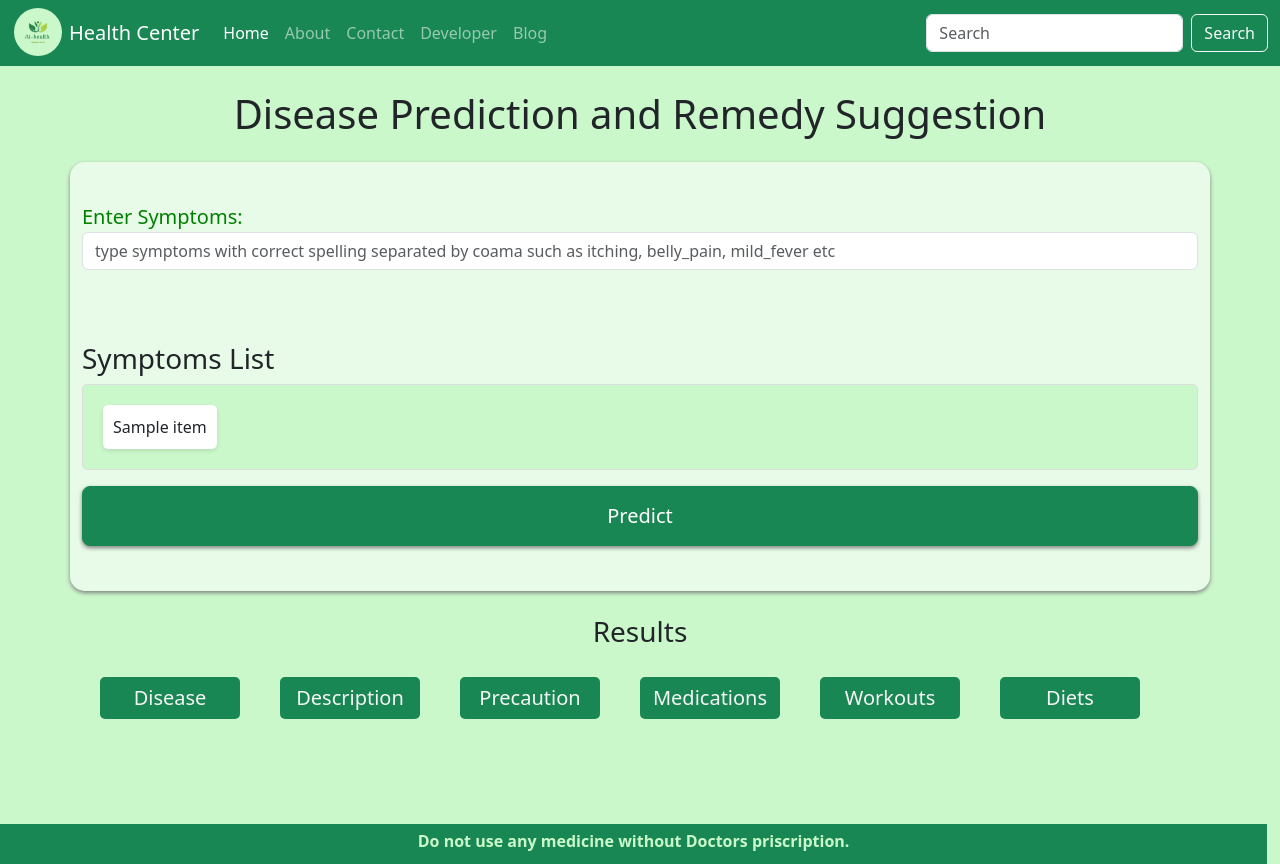
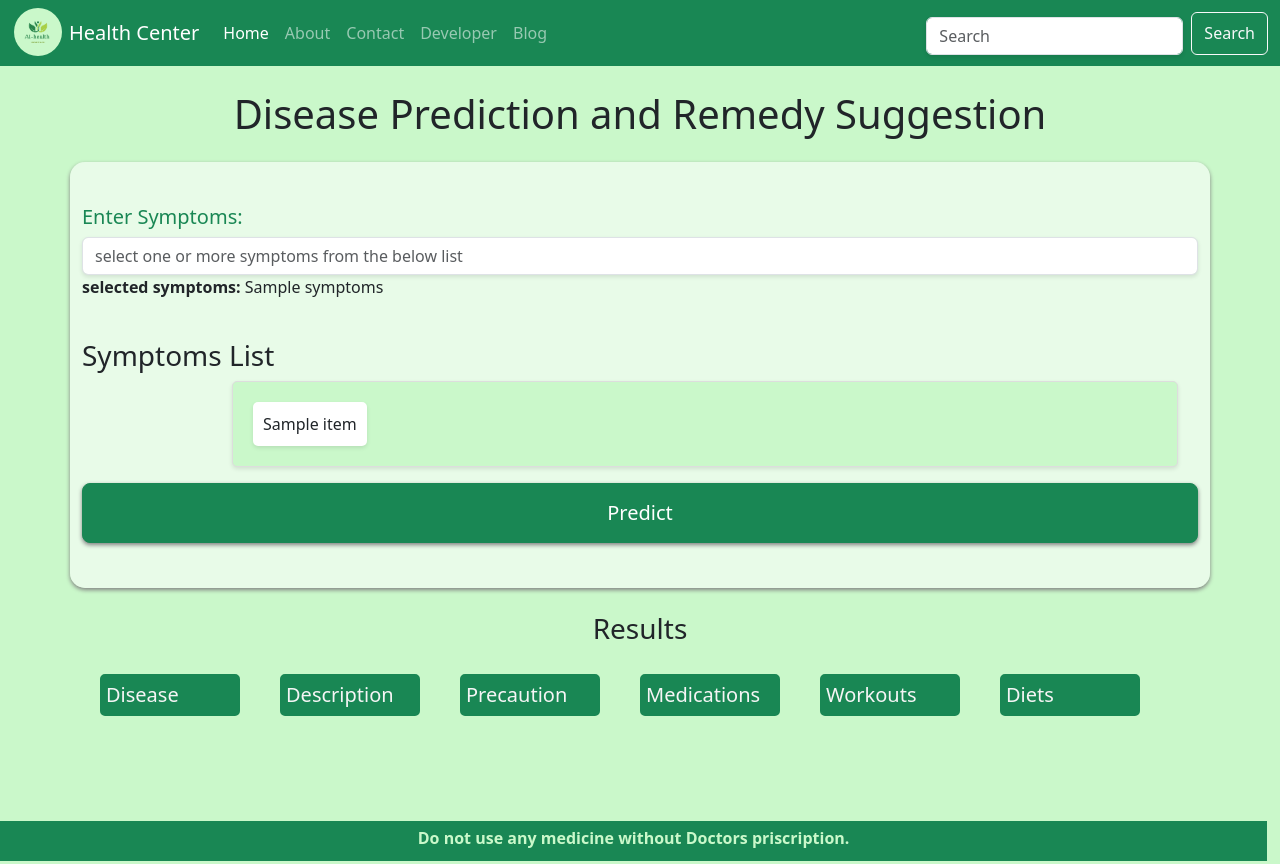
Before and after one commit to the-sleepingfox/AI-health-care, a Flask app: template templates/index.html in a window 1280 px wide. Run offline with Flask 3, Linux system fonts and the light colour scheme; the template is opened without the code that fills it: most values are stand-ins (such as "Sample title", 1, 10 or a date in 2020); parts of the project's set-up code (start-up, migrations or seed data) failed here and were passed over.

Commit message:
changes in path of model code and some other changes

```diff
--- a/main.py
+++ b/main.py
@@ -16,7 +16,7 @@ workout = pd.read_csv("datasets/workout_df.csv")
 description = pd.read_csv("datasets/description.csv")
 medications = pd.read_csv('datasets/medications.csv')
 diets = pd.read_csv("datasets/diets.csv")
-symptoms_list = "Symptom-severity.csv"
+symptoms_list = "datasets/Symptom-severity.csv"
 
 
 # load model===========================================
@@ -69,27 +69,43 @@ def symp_list(symptoms_list):
 
 @app.route("/")
 def index():
-    items= symp_list('Symptom-severity.csv')
+    items= symp_list(symptoms_list)
+    # items.sort()
     return render_template("index.html", items=items)
 
 # Define a route for the home page
 @app.route('/predict', methods=['GET', 'POST'])
 def home():
-    items= symp_list('Symptom-severity.csv')
+    items= symp_list(symptoms_list)
+    # items.sort()
     if request.method == 'POST':
         symptoms = request.form.get('symptoms')
+        if not symptoms:
+            message= "Please select atleast one symptom"
+            # print(message)
+            return render_template('index.html', message=message, items=items)
+
+
         # mysysms = request.form.get('mysysms')
         # print(mysysms)
         print(symptoms)
         if symptoms =="Symptoms":
             message = "Please either write symptoms or you have written misspelled symptoms"
-            return render_template('index.html', message=message)
+            return render_template('index.html', message=message, items=items)
         else:
 
             # Split the user's input into a list of symptoms (assuming they are comma-separated)
             user_symptoms = [s.strip() for s in symptoms.split(',')]
             # Remove any extra characters, if any
             user_symptoms = [symptom.strip("[]' ") for symptom in user_symptoms]
+
+            valid_symptoms = symp_list(symptoms_list)
+            invalid_symptoms = [symptom for symptom in user_symptoms if symptom not in valid_symptoms]
+
+            if invalid_symptoms:
+                message = f"The following symptoms are invalid:-  {', '.join(invalid_symptoms)}"
+                return render_template('index.html', message=message, items=items, symptoms=symptoms)
+
             predicted_disease = get_predicted_value(user_symptoms)
             dis_des, precautions, medications, rec_diet, workout = helper(predicted_disease)
 
@@ -99,7 +115,7 @@ def home():
 
             return render_template('index.html', predicted_disease=predicted_disease, dis_des=dis_des,
                                    my_precautions=my_precautions, medications=medications, my_diet=rec_diet,
-                                   workout=workout, items=items)
+                                   workout=workout, items=items, symptoms=symptoms)
 
     return render_template('index.html')
 
@@ -127,4 +143,4 @@ def blog():
 
 if __name__ == '__main__':
 
-    app.run(debug=True)
+    app.run(debug=False)
--- a/static/styles.css
+++ b/static/styles.css
@@ -29,11 +29,87 @@
     box-shadow: 0 2px 4px grey;
 }
 
+.form-control{
+    margin-top: 5px;
+    box-shadow: 0 2px 4px rgba(0, 0, 0, 0.1);
+}
+
+.if-message{
+    font-weight: bold;
+    color: red;
+    padding-left: 50px;
+    margin-bottom: 20px;
+}
+
+
+.list-container {
+    max-height: 340px;
+    max-width: 1000px;
+    /* margin-right: 200px; */
+    overflow-y: scroll;
+    border: 1px solid #ddd;
+    margin-left: 150px;
+    margin-right: 20px;
+    padding: 10px;
+    border-radius: 5px;
+    background-color: #caf8ca;
+    box-shadow: 0 2px 4px rgba(0, 0, 0, 0.1);
+}
+
+
+/* .form-group{
+    margin-bottom: 20px;
+} */
+
+.sym-list {
+    list-style-type: none;
+    padding: 0;
+    margin: 0;
+    background-color: #caf8ca;
+}
+
+.sym-list-item {
+    display: inline-block;
+    background-color: #ffffff;
+    margin: 10px;
+    padding: 10px;
+    border-radius: 5px;
+    box-shadow: 0 2px 4px rgba(0, 0, 0, 0.1);
+    transition: 0.2s ease-in-out;
+    /* font-style: oblique; */
+}
+
+.sym-list-item:hover{
+
+    background-color: #2ea46d;
+    color: white;
+
+}
+
+.sym-list-item:active{
+    background-color: #198754;
+    color: whitesmoke;
+}
+
+.active{
+    background-color: #198754;
+    color: whitesmoke;
+}
+
 .predict-btn {
     box-shadow: 0 2px 4px grey
 }
 
+.selected-symptoms-container{
+    background: rgba(253, 253, 253, 0.591);
+    border-radius: 15px;
+    padding: 20px;
+    margin: 10px;
+    box-shadow: 0 2px 4px grey;
+}
+
 .toggle-button {
+    display: flex;
     padding: 4px;
     margin: 5px 40px 5px 0;
     font-size: 20px;
@@ -71,47 +147,6 @@
 
 .modal-body {
     background-color: #caf8ca;
-}
-
-
-.list-container {
-    max-height: 340px;
-    /* Adjust the height as needed */
-    overflow-y: scroll;
-    border: 1px solid #ddd;
-    padding: 10px;
-    border-radius: 5px;
-    background-color: #caf8ca;
-}
-
-.sym-list {
-    list-style-type: none;
-    padding: 0;
-    margin: 0;
-    background-color: #caf8ca;
-}
-
-.sym-list-item {
-    display: inline-block;
-    background-color: #ffffff;
-    margin: 10px;
-    padding: 10px;
-    border-radius: 5px;
-    box-shadow: 0 2px 4px rgba(0, 0, 0, 0.1);
-    transition: 0.2s ease-in-out;
-    /* font-style: oblique; */
-}
-
-.sym-list-item:hover{
-
-    background-color: #2ea46d;
-    color: white;
-
-}
-
-.sym-list-item:active{
-    background-color: #198754;
-    color: whitesmoke;
 }
 
 .footer {
--- a/templates/index.html
+++ b/templates/index.html
@@ -20,17 +20,18 @@
     {% include 'navbar.html' %}
 
 
-
-
     <!-- main form of page -->
     <h1 class="mt-4 my-4 text-center text-green">Disease Prediction and Remedy Suggestion</h1>
     <div class=" main-container container my-4 mt-4">
         <form action="/predict" method="post">
             <div class="form-group">
-                <label for="symptoms" style="color: green; font-size: 20px;">Enter Symptoms:</label>
+                <label for="symptoms" style="color: #198754; font-size: 20px;">Enter Symptoms:</label>
                 <input type="text" class="form-control" , id="symptoms" name="symptoms"
-                    placeholder="type symptoms with correct spelling separated by coama such as itching, belly_pain, mild_fever etc ">
+                    placeholder="select one or more symptoms from the below list">
             </div>
+            {% if predicted_disease %}
+            <p><strong>selected symptoms: </strong>{{symptoms}}</p>
+            {% endif %}
             <br>
 
 
@@ -38,17 +39,17 @@
             Start Speech Recognition
         </button> -->
 
-            <br>
             {% if message %}
-            <p>{{ message }}</p>
+            <p class="if-message">
+                {{ message }}
+            </p>
             {% endif %}
-            <br>
 
             <h3>Symptoms List</h3>
             <div class="list-container" id="list-container">
                 <ul class="sym-list">
                     {% for item in items %}
-                    <li class="sym-list-item" onclick="toggleSymptom('{{item}}')">
+                    <li class="sym-list-item" id="sym-list-item" onclick="toggleSymptom(this, '{{item}}')">
                         {{ item }}
                     </li>
                     {% endfor %}
@@ -68,7 +69,6 @@
 
     <h3 class="text-center my-4 mt-4">Results</h3>
     <div class="container">
-
         <div class="result-container">
             <!-- Buttons to toggle display -->
             <button class="toggle-button" data-bs-toggle="modal" data-bs-target="#diseaseModal">Disease</button>
@@ -219,14 +219,16 @@
 
         // Symptoms toggleFunction code
 
-        function toggleSymptom(symptom) {
+        function toggleSymptom(element, symptom) {
             const input = document.getElementById('symptoms');
             let symptoms = input.value.split(',').map(s => s.trim()).filter(s => s); // Split and trim
 
             if (symptoms.includes(symptom)) {
                 symptoms = symptoms.filter(s => s !== symptom);
+                element.classList.remove('active');
             } else {
                 symptoms.push(symptom);
+                element.classList.add('active');
             }
 
             input.value = symptoms.join(', ');
```
Also changed, not shown: 5 other files.
